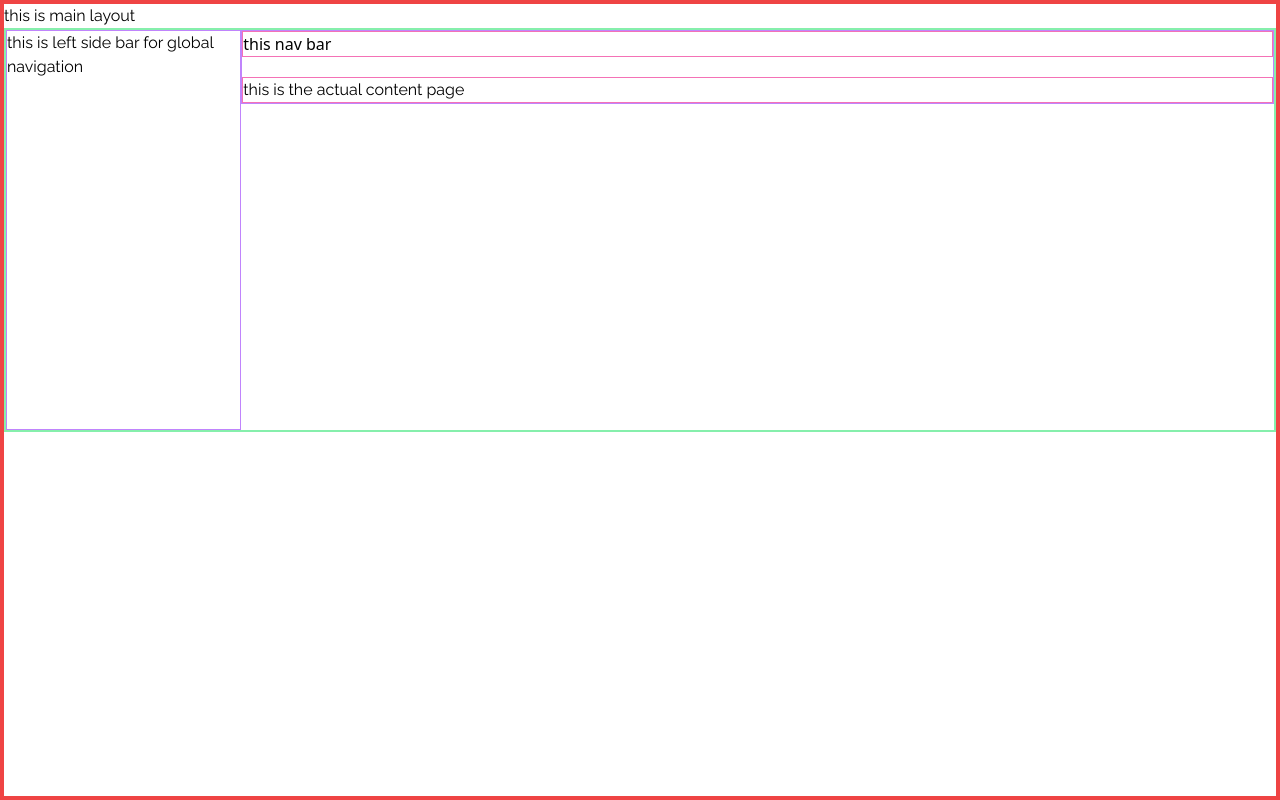
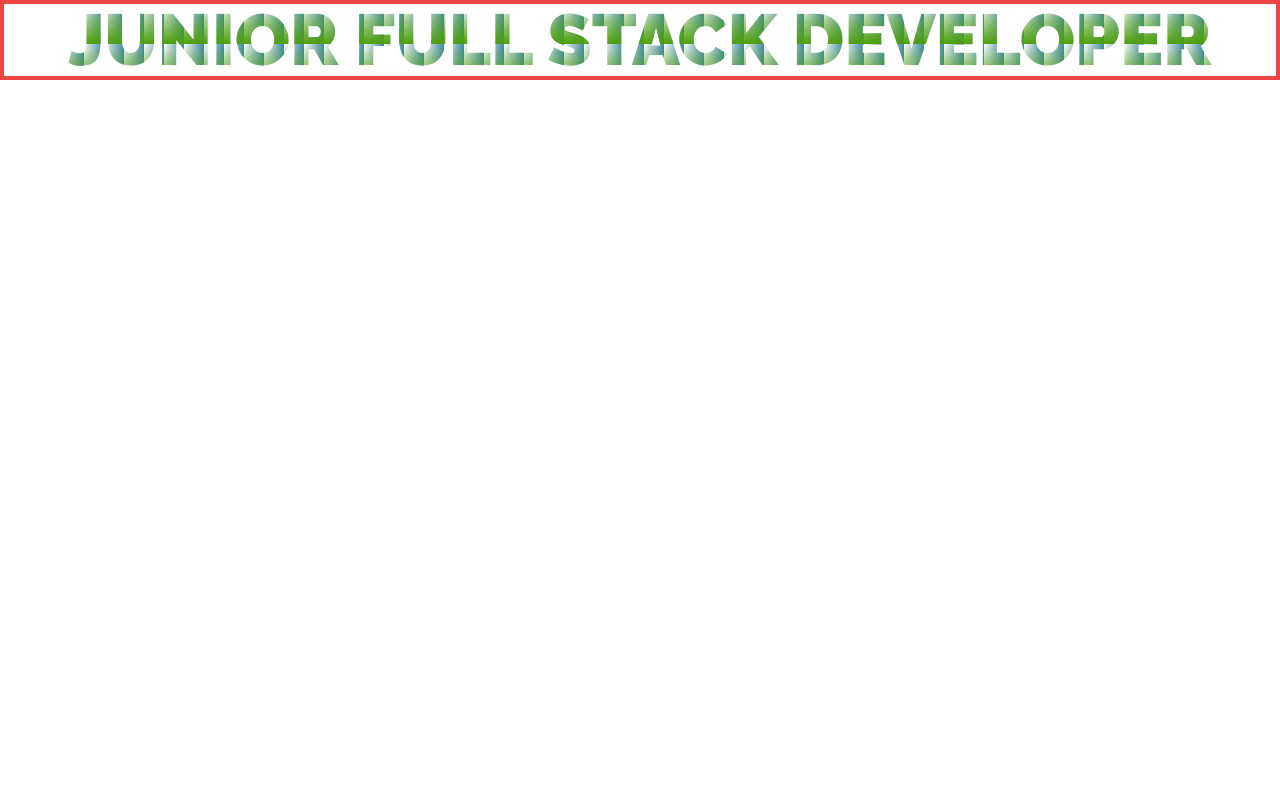
Before and after one commit to ArifMiah07/Portfolio-Arif-Miah, a React (Vite) app: page /v4 in a window 1280 px wide. Built offline with nearby package versions, Linux system fonts and the light colour scheme; a web font is replaced by a local one.

Commit message:
working on layout and landing page

```diff
--- a/src/Version/version4/Portfolio4.jsx
+++ b/src/Version/version4/Portfolio4.jsx
@@ -10,7 +10,7 @@ export default function Portfolio4(){
     // write all the functionalities with proper documentation even if with comments at/on here
     return(
         // this the component
-        <div className="min-w-[100vw] min-h-screen border-4 border-red-500 ">
+        <div className=" min-h-screen border-4 box-border border-red-500 " style={{width: 'calc(100vw - 10)'}} >
             {/* this is the root page */}
             <MainLayout />
         </div>
--- a/src/Version/version4/layouts/MainLayout.jsx
+++ b/src/Version/version4/layouts/MainLayout.jsx
@@ -1,6 +1,8 @@
 /**
  * this is the main layout for version 4
  */
+
+import { Outlet } from "react-router-dom";
 
 export default function MainLayout() {
   return (
@@ -22,6 +24,7 @@ export default function MainLayout() {
             {/* all content from pages */}
             <div className="border border-pink-400 ">
                 <h1>this is the actual content page</h1>
+                <Outlet />
             </div>
         </section>
       </div>
--- a/src/Version/version4/pages/home/Home.jsx
+++ b/src/Version/version4/pages/home/Home.jsx
@@ -1,7 +1,13 @@
-export default function HomePage4(){
-    return(
-        <div>
-            <h1>this is home page of version 4</h1>
-        </div>
-    )
+export default function HomePage4() {
+  return (
+    // this is home page for version 4
+    /**
+     * this is the home page
+     * this page will show the main layout
+     */
+    <div>
+      <h1>this is home page of version 4</h1>
+      <p>Welcome to the home section inside the main layout.</p>
+    </div>
+  );
 }
--- a/src/Version/version4/pages/landingPage/LandingPage.jsx
+++ b/src/Version/version4/pages/landingPage/LandingPage.jsx
@@ -1,7 +1,7 @@
 export default function LandingPage() {
   return (
     // this is the landing page
-    <div className="min-w-[100vw] min-h-screen border-4 border-red-500 ">
+    <div className="w-full  h-full border-4 border-red-500 ">
       <h1 className=" gradientName uppercase text-center font-black text-7xl  ">
         <span>Junior</span>
         <span> Full Stack</span>
--- a/src/Version/version4/pages/shared/NavBar/NavBar4.jsx
+++ b/src/Version/version4/pages/shared/NavBar/NavBar4.jsx
@@ -1,5 +1,9 @@
 export default function NavBar4(){
     return(
+        // this is the navbar for version 4
+        /**
+         * this navbar will use in the dynamic content page
+         */
         <div>
             <h1>this is navbar</h1>
         </div>
--- a/src/routes/routes.jsx
+++ b/src/routes/routes.jsx
@@ -11,11 +11,8 @@ import Projects3 from "../Version/version3/pages/Projects/Projects";
 import Contact3 from "../Version/version3/pages/Contact/Contact";
 import BlurGradientBackground from "../Version/version3/components/BlurGadBg/BlurGradientBackground";
 import Portfolio4 from "../Version/version4/Portfolio4";
-
-
-
-
-
+import HomePage4 from "../Version/version4/pages/home/Home";
+import LandingPage from "../Version/version4/pages/landingPage/LandingPage";
 
 const router = createBrowserRouter([
   {
@@ -62,17 +59,24 @@ const router = createBrowserRouter([
       },
       {
         path: "blur-bg",
-        element: <BlurGradientBackground></BlurGradientBackground>
+        element: <BlurGradientBackground></BlurGradientBackground>,
       },
     ],
   },
   {
     path: "/v4",
+    children: [
+      {
+        index: true,
+        element: <LandingPage />,
+      },
+      {
+        path: "",
         element: <Portfolio4 />,
         children: [
           {
-        path: "", // This will match /v3
-        element: <Home3 />,
+            path: "home", // This will match /v3
+            element: <HomePage4 />,
           },
           {
             path: "about", // This will match /v3/about
@@ -96,7 +100,9 @@ const router = createBrowserRouter([
           },
           {
             path: "blur-bg",
-        element: <BlurGradientBackground></BlurGradientBackground>
+            element: <BlurGradientBackground></BlurGradientBackground>,
+          },
+        ],
       },
     ],
   },
```
Lines whose indentation alone changed are shown as unchanged.
